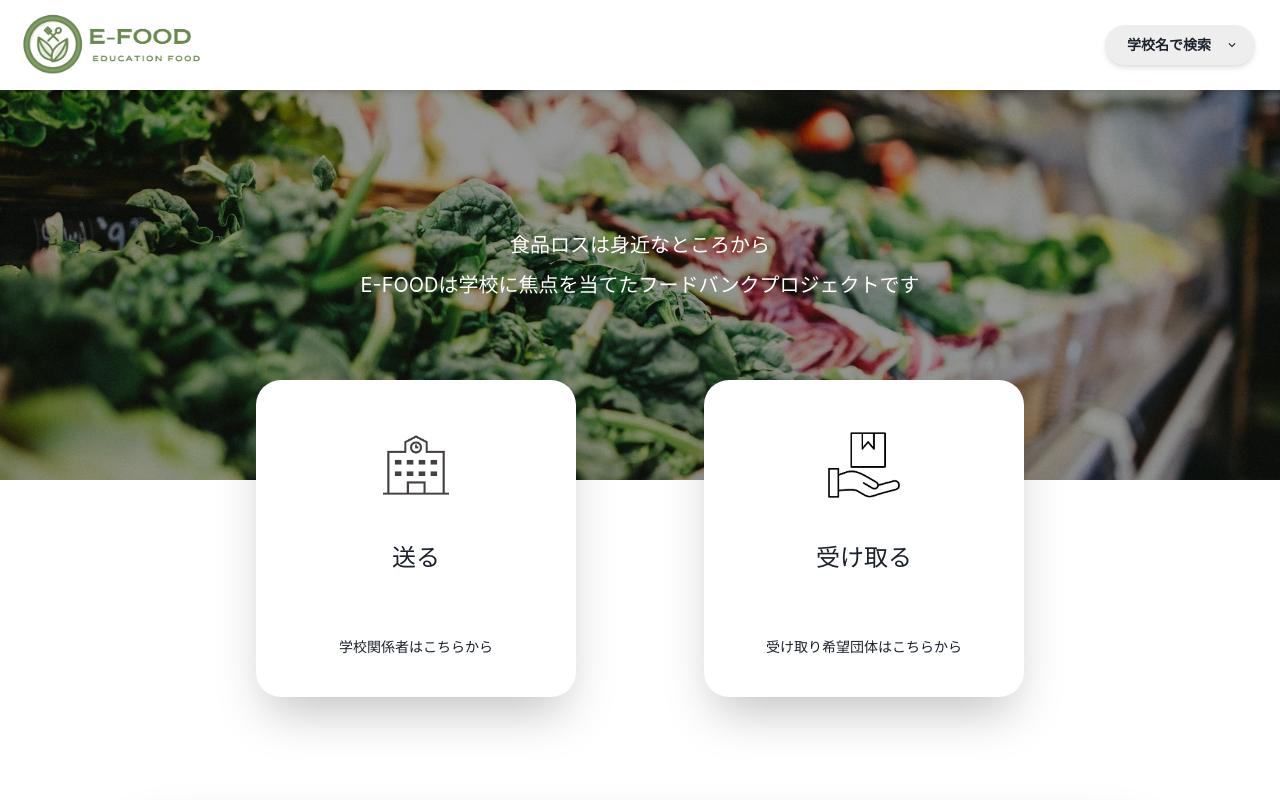
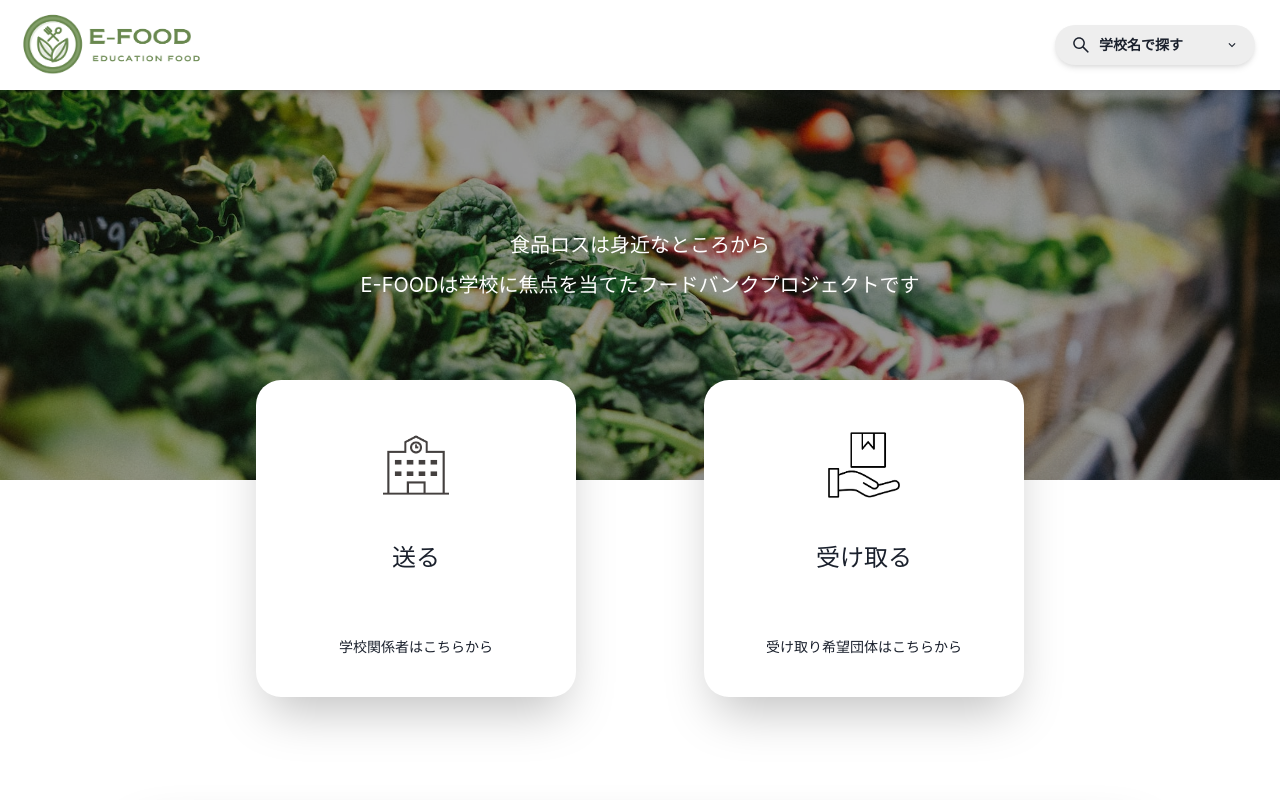
Before and after one commit to Takahashiprog/bridge, a React (Create React App) app in the folder frontend/: page /login in a window 1280 px wide. Shown: the top 800 px of the page. Built offline with nearby package versions, Linux system fonts and the light colour scheme.

Commit message:
add icon

```diff
--- a/frontend/src/components/MyHeader.js
+++ b/frontend/src/components/MyHeader.js
@@ -5,7 +5,7 @@ import { useNavigate } from "react-router-dom"
 import logoImg from "../assets/logo.png"
 import { AppContext } from "../contexts/AppContext"
 import { GiHamburgerMenu } from "react-icons/gi"
-// import { AiOutlineSearch } from "react-icons/ai"
+import { AiOutlineSearch } from "react-icons/ai"
 
 const MyHeader = () => {
   const {
@@ -74,7 +74,7 @@ const MyHeader = () => {
                   {!isSchool ?
                     <MenuItem onClick={() => navigate("/edit")}>プロフィール変更</MenuItem>
                   : <></>}
-                  <MenuItem onClick={() => navigate("/login")}>ログアウト</MenuItem>
+                  <MenuItem onClick={() => {setIsReadOnly(false);navigate("/login")}}>ログアウト</MenuItem>
                 </MenuList>
               </Menu>
             </HStack>
@@ -82,15 +82,17 @@ const MyHeader = () => {
             <Menu>
               <MenuButton
                 as={Button}
-                width="150px"
+                textAlign="left"
+                width="200px"
                 borderRadius="full"
                 backgroundColor="#EEEEEE"
                 boxShadow="md"
                 fontSize="14px"
                 _hover={{ boxShadow: "none" }}
+                leftIcon={<AiOutlineSearch size="20px" />}
                 rightIcon={<ChevronDownIcon />}
               >
-                学校名で検索
+                学校名で探す
               </MenuButton>
               <MenuList overflowY="scroll" maxHeight="300px">
                 {schoolList.map((val) => (
@@ -99,20 +101,6 @@ const MyHeader = () => {
               </MenuList>
             </Menu>
           )}
-            {/* <InputGroup width="200px" padding="2px">
-              <InputRightElement
-                pointerEvents="none"
-                children={<AiOutlineSearch size="18px" />}
-                onClick={() => {}}
-              />
-              <Input
-                width="200px"
-                height="35px"
-                type="text"
-                borderRadius="full"
-                placeholder="学校名で検索"
-              />
-            </InputGroup> */}
         </HStack>
       </Box>
       <Box height="80px"></Box>
```
